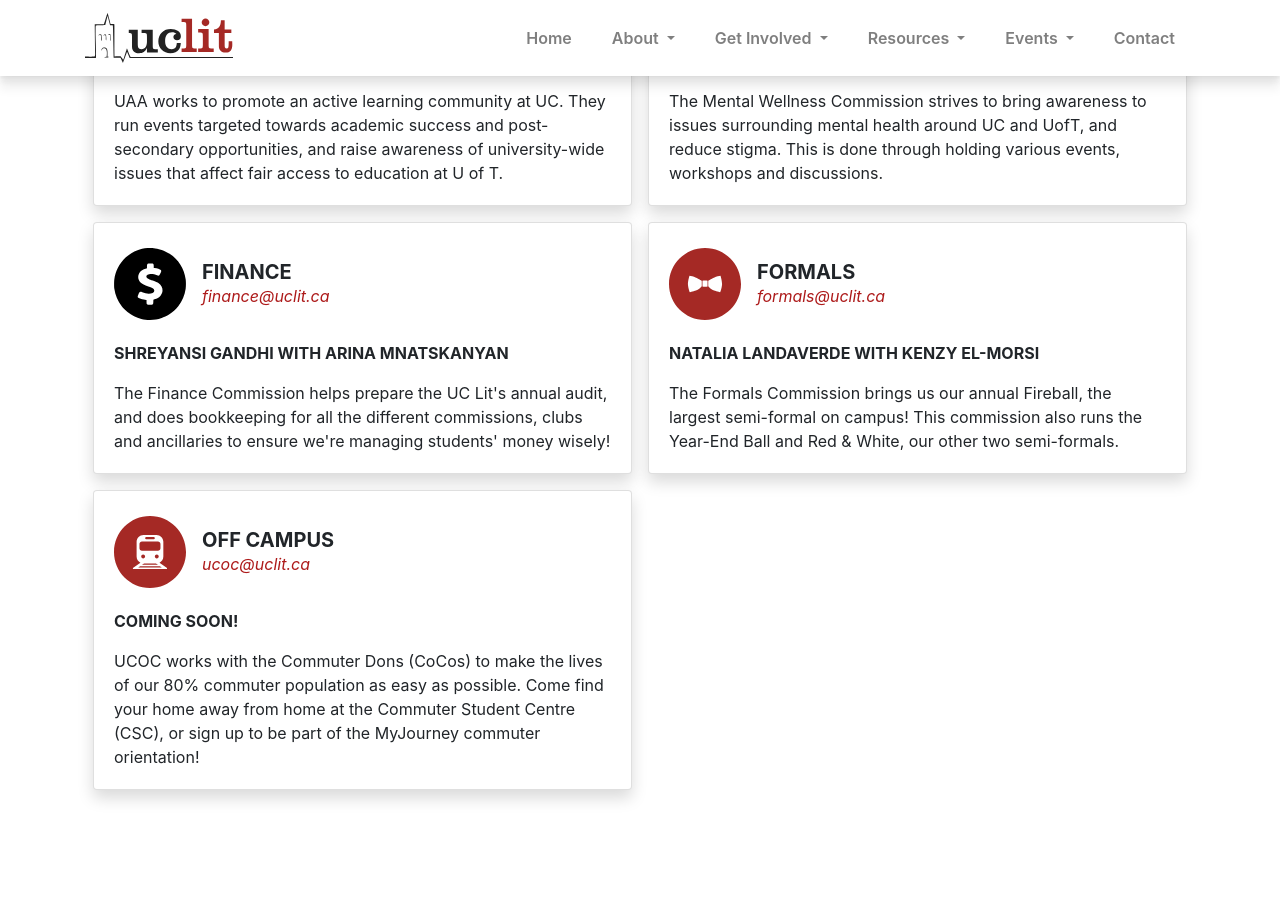
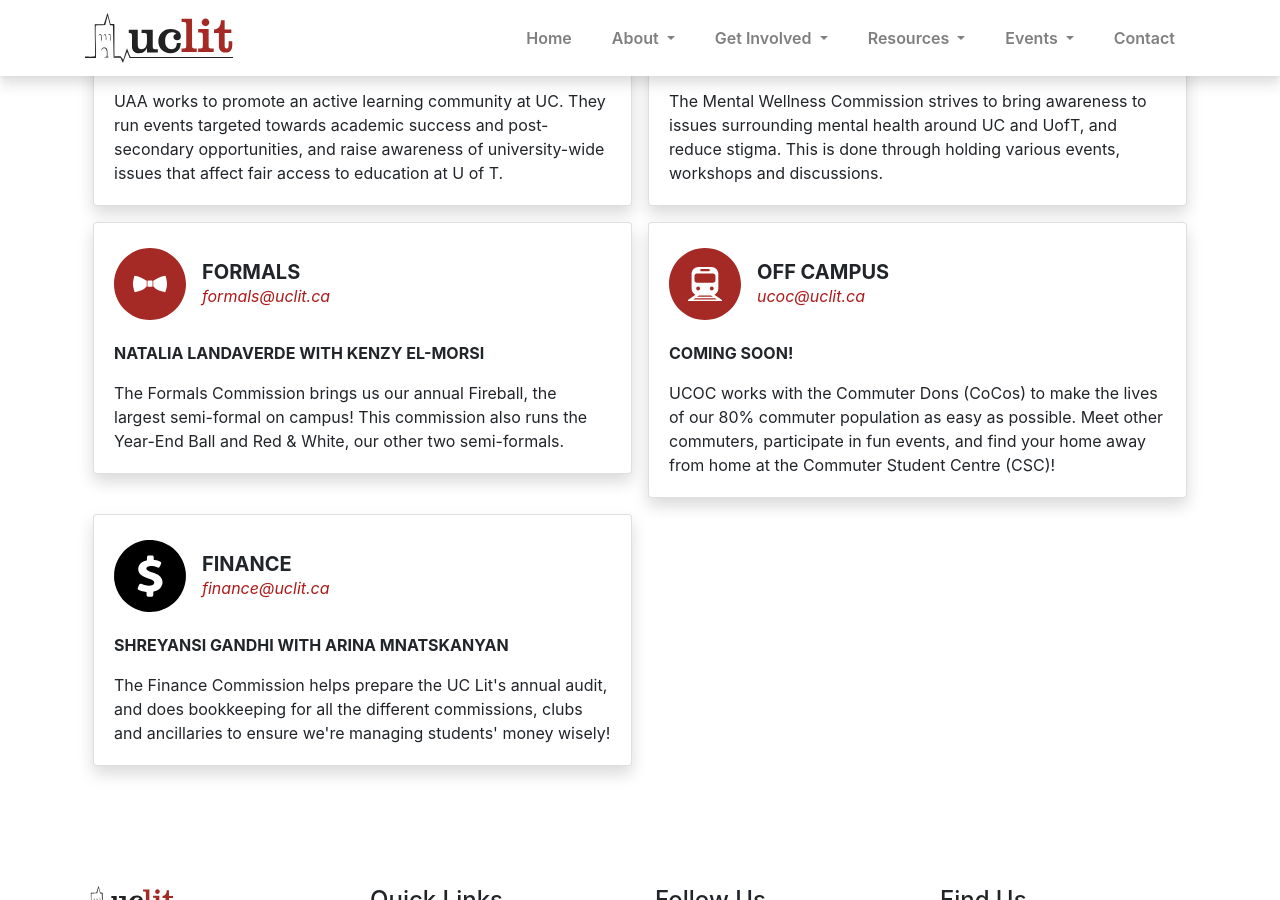
Before and after one commit to uclit-webmaster/uclit-site, a Jekyll site: the page built from get-involved/commissions.html, in a window 1280 px wide and 900 px high, scrolled down 1218 px. Built offline with Jekyll 4.4.1, drawn with Linux system fonts in a browser that asks for light colours; nearby versions of some CDN libraries.

Commit message:
Update commissions.yml

```diff
--- a/_data/commissions.yml
+++ b/_data/commissions.yml
@@ -57,12 +57,6 @@
   commissioners: DIVYA GUPTA WITH ALI SYED
   description: The Mental Wellness Commission strives to bring awareness to issues surrounding mental health around UC and UofT, and reduce stigma. This is done through holding various events, workshops and discussions.
 
-- name: FINANCE
-  image: assets/images/commissions-icons/finance.svg
-  email: finance@uclit.ca
-  commissioners: SHREYANSI GANDHI WITH ARINA MNATSKANYAN
-  description: The Finance Commission helps prepare the UC Lit's annual audit, and does bookkeeping for all the different commissions, clubs and ancillaries to ensure we're managing students' money wisely!
-
 - name: FORMALS
   image: assets/images/commissions-icons/formals.svg
   email: formals@uclit.ca
@@ -73,4 +67,10 @@
   image: assets/images/commissions-icons/ucoc.svg
   email: ucoc@uclit.ca
   commissioners: COMING SOON!
-  description: UCOC works with the Commuter Dons (CoCos) to make the lives of our 80% commuter population as easy as possible. Come find your home away from home at the Commuter Student Centre (CSC), or sign up to be part of the MyJourney commuter orientation!
+  description: UCOC works with the Commuter Dons (CoCos) to make the lives of our 80% commuter population as easy as possible. Meet other commuters, participate in fun events, and find your home away from home at the Commuter Student Centre (CSC)!
+
+- name: FINANCE
+  image: assets/images/commissions-icons/finance.svg
+  email: finance@uclit.ca
+  commissioners: SHREYANSI GANDHI WITH ARINA MNATSKANYAN
+  description: The Finance Commission helps prepare the UC Lit's annual audit, and does bookkeeping for all the different commissions, clubs and ancillaries to ensure we're managing students' money wisely!
```
